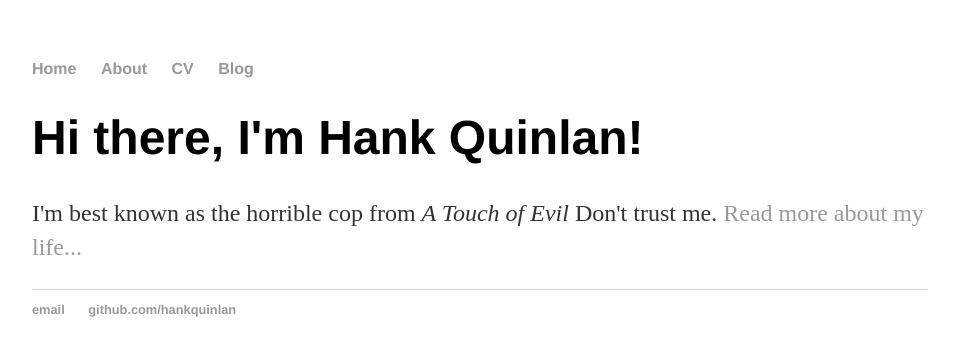
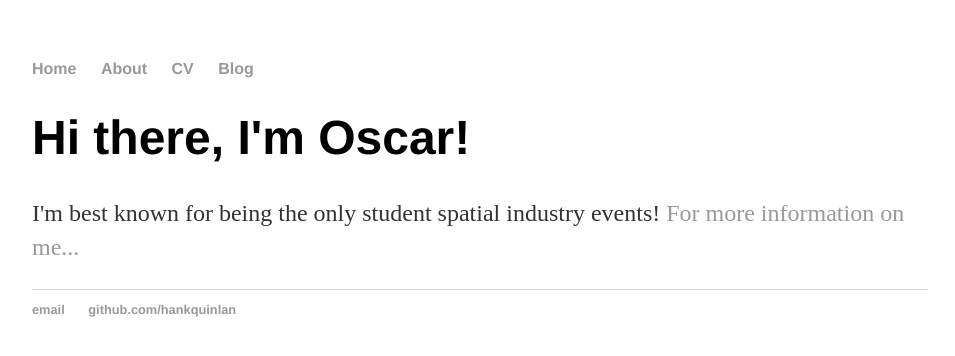
Before and after one commit to cartoos/cartoos.github.io, a Jekyll site: the page built from index.html, in a window 1280 px wide. Shown: the top 356 px of the page, without its empty margins (160-1115 px from the left). Built offline with Jekyll 4.4.1, drawn with Linux system fonts in a browser that asks for light colours.

Commit message:
Update index.html

```diff
--- a/index.html
+++ b/index.html
@@ -1,8 +1,8 @@
 ---
 layout: default
-title: Hank Quinlan, Horrible Cop
+title: cartoos
 ---
 <div class="blurb">
-	<h1>Hi there, I'm Hank Quinlan!</h1>
-	<p>I'm best known as the horrible cop from <em>A Touch of Evil</em> Don't trust me. <a href="/about">Read more about my life...</a></p>
+	<h1>Hi there, I'm Oscar!</h1>
+	<p>I'm best known for being the only student spatial industry events! <a href="/about">For more information on me...</a></p>
 </div><!-- /.blurb -->
```
